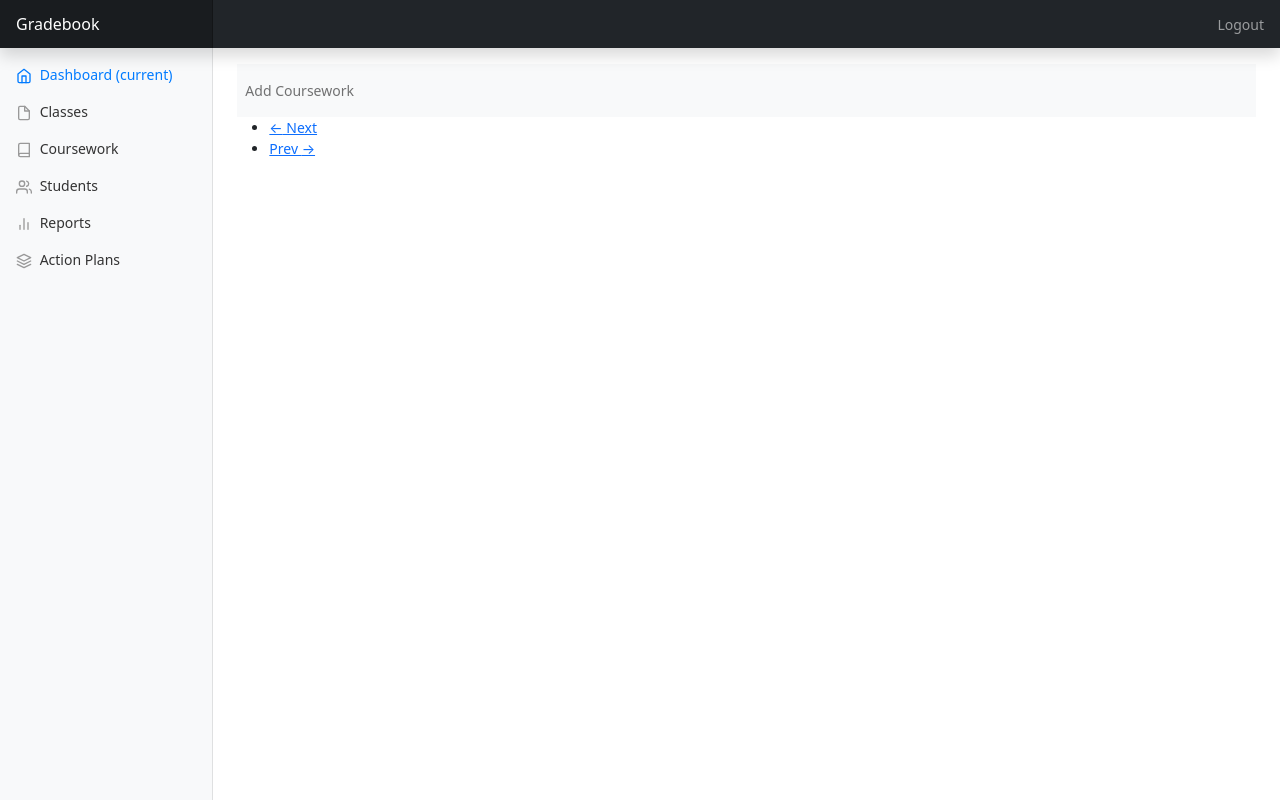
After one commit to Mega-Barrel/CUNY-Hackathon, a Flask app: page /coursework/coursework in a window 1280 px wide. The commit adds this page. Run offline with Flask 2, Linux system fonts and the light colour scheme; the visitor is signed in with stand-in values (Sample User, id 1); data comes from the database, SQL or seed files in the repository; data that the repository does not hold is empty; some libraries are stand-ins or nearby versions.

Commit message:
Added coursework features

```diff
--- a/app/__init__.py
+++ b/app/__init__.py
@@ -36,6 +36,9 @@ def create_app(config_class=Config):
     from app.student import bp as student_bp
     app.register_blueprint(student_bp, url_prefix='/student')
 
+    from app.coursework import bp as coursework_bp
+    app.register_blueprint(coursework_bp, url_prefix='/coursework')
+
     from app.main import bp as main_bp
     app.register_blueprint(main_bp)
 
--- /dev/null
+++ b/app/coursework/__init__.py
@@ -0,0 +1,5 @@
+from flask import Blueprint
+
+bp = Blueprint('coursework', __name__)
+
+from app.coursework import routes
--- /dev/null
+++ b/app/coursework/routes.py
@@ -0,0 +1,56 @@
+from flask import render_template, redirect, url_for, flash, request, current_app
+from flask_login import current_user, login_required
+
+from app import db
+from app.coursework import bp
+from app.coursework.forms import AddCourseWorkForm
+from app.models import Classroom, Coursework
+
+
+@bp.route('/coursework', methods=['GET'])
+@bp.route('/coursework/<int:coursework_id>', methods=['GET'])
+@login_required
+def show_coursework(coursework_id = None):
+    if coursework_id:
+        coursework = Coursework.query.filter_by(id=coursework_id).first_or_404()
+        return render_template('coursework/coursework_detail.html', title=f'Coursework - {coursework.name}', coursework=coursework)
+
+    page = request.args.get('page', 1, type=int)
+    coursework = Coursework.query.filter_by(creator_id=current_user.id).paginate(
+        page, current_app.config['CARDS_PER_PAGE'], False
+    )
+
+    coursework_urls = []
+    for course in coursework.items:
+        coursework_urls.append(('/coursework/coursework/' + str(course.id)))
+
+    next_url = url_for('coursework.show_coursework', page=coursework.next_num) if coursework.has_next else None
+    prev_url = url_for('coursework.show_coursework', page=coursework.prev_num) if coursework.has_prev else None
+
+    return render_template('coursework/list_coursework.html', title=f'Coursework - {current_user.username}',
+                           coursework=coursework.items, coursework_urls = coursework_urls, next_url=next_url,
+                           prev_url=prev_url)
+
+
+
+@bp.route('/add', methods = ['GET', 'POST'])
+@login_required
+def add_coursework():
+    form = AddCourseWorkForm()
+
+    form.classroom.choices = [(_class.id, _class.name) for _class in Classroom.query.filter_by(creator_id = current_user.id).all()]
+
+    if form.validate_on_submit():
+        classroom = Classroom.query.filter_by(id = form.classroom.data).first()
+        coursework = Coursework(classroom = classroom, name = form.name.data, creator_id = current_user.id)
+
+        db.session.add(coursework)
+        db.session.commit()
+
+        flash('Coursework added successfully')
+
+        return redirect(url_for('coursework.show_coursework'))
+
+
+    return render_template('coursework/add_coursework.html', title='Enter Details',
+                           form=form)
--- a/app/models.py
+++ b/app/models.py
@@ -122,6 +122,7 @@ class Classroom(db.Model):
     creator_id = db.Column(db.Integer, db.ForeignKey('users.id'), nullable=False)
     students = db.relationship('User', secondary=class_students,
                                backref=db.backref('classroom', lazy='dynamic'))
+    courses = db.relationship('Coursework', backref = 'classroom')
 
     def __init__(self, name, description, subject, term, year, time, active, creator_id):
         self.name = name
@@ -162,20 +163,11 @@ class CourseworkInstance(db.Model):
 
 class Coursework(db.Model):
     id = db.Column(db.Integer, primary_key=True)
-    score_type = db.Column(db.String(120))
-    max_value = db.Column(db.Float)
-    min_value = db.Column(db.Float)
-    graded_item_type = db.Column(db.String(120))
+    name = db.Column(db.String(64), nullable=False)
     classroom_id = db.Column(db.Integer, db.ForeignKey('classroom.id'), nullable=False)
     creator_id = db.Column(db.Integer, db.ForeignKey('users.id'), nullable=False)
+    items = db.relationship('CourseworkInstance', backref = 'coursework')
 
-    def __init__(self, id, score_type, max_value, min_value, graded_item_type, class_id, creator_id):
-        self.score_type = score_type
-        self.max_value = max_value
-        self.min_value = min_value
-        self.graded_item_type = graded_item_type
-        self.classroom_id = classroom_id
-        self.creator_id = creator_id
 
 
 class CourseworkType(db.Model):
--- a/app/templates/base.html
+++ b/app/templates/base.html
@@ -69,13 +69,13 @@
                         </a>
                     </li>
                     <li class="nav-item">
-                        <a class="nav-link" href="#">
+                        <a class="nav-link" href="/classroom/classroom">
                             <span data-feather="file"></span>
                             Classes
                         </a>
                     </li>
                     <li class="nav-item">
-                        <a class="nav-link" href="#">
+                        <a class="nav-link" href="/coursework/coursework">
                             <span data-feather="book"></span>
                             Coursework
                         </a>
--- /dev/null
+++ b/app/templates/coursework/_coursework.html
@@ -0,0 +1 @@
+<a href="{{ url }}" class="list-group-item list-group-item-action">{{course.name}}</a>
--- /dev/null
+++ b/app/templates/coursework/list_coursework.html
@@ -0,0 +1,37 @@
+{% extends "base.html" %}
+
+{% block app_content %}
+
+<nav class="navbar navbar-expand-lg navbar-light bg-light">
+
+    <div class="collapse navbar-collapse" id="navbarSupportedContent">
+      <ul class="navbar-nav mr-auto">
+        <li class="nav-item active">
+          <a class="nav-link" href="/coursework/add">Add Coursework</a>
+        </li>
+      </ul>
+    </div>
+  </nav>
+
+
+<div class="list-group">
+    {% for course in coursework %}
+    {% set url = coursework_urls[loop.index0] %}
+    {% include 'coursework/_coursework.html' %}
+    {% endfor %}
+</div>
+
+<nav aria-label="...">
+    <ul class="pager">
+        <li class="previous{% if not prev_url %} disabled{% endif %}">
+            <a href="{{ prev_url or '#' }}">
+                <span aria-hidden="true">&larr;</span> Next
+            </a>
+        </li>
+        <li class="next{% if not next_url %} disabled{% endif %}">
+            <a href="{{ next_url or '#' }}"> Prev <span aria-hidden="true">&rarr;</span>
+            </a>
+        </li>
+    </ul>
+</nav>
+{% endblock %}
```
Also changed, not shown: app/coursework/forms.py (added, +10 -0 lines), app/templates/coursework/add_coursework.html (added, +11 -0 lines), app/templates/coursework/coursework_detail.html (added, +7 -0 lines), create_db.py (+7 -1 lines).
